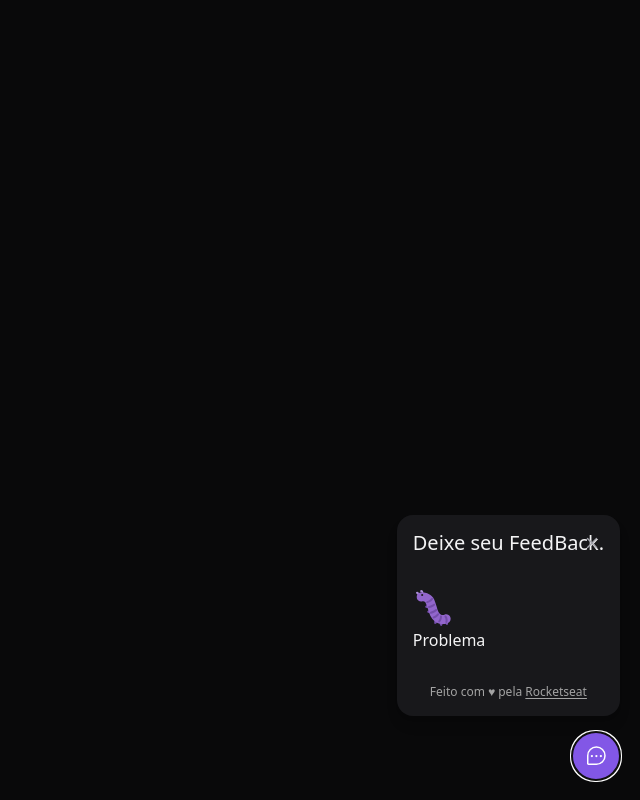
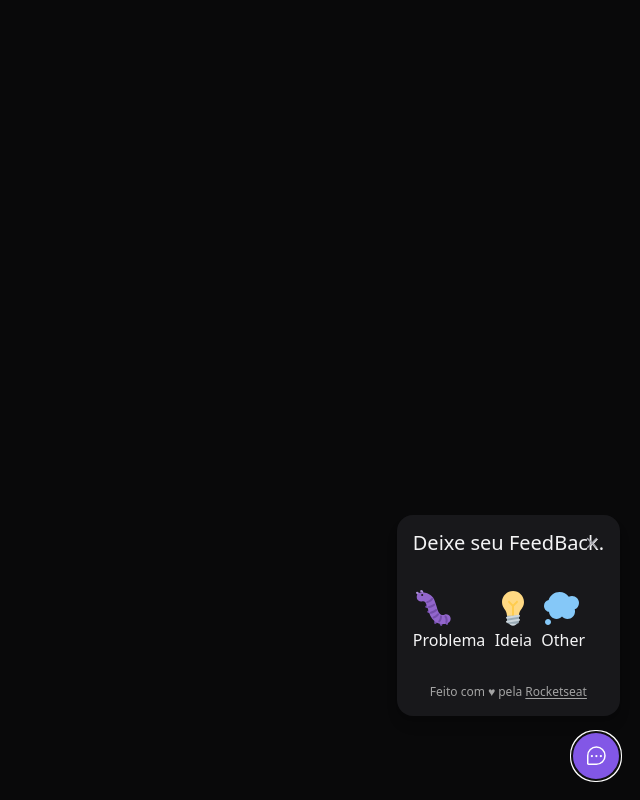
Before and after one commit to marcos-viny/Rocketseat, a React (Vite) app in the folder web/: page / in a window 1280 px wide. Both pictures are taken after a click on the button "FeedBack". Shown: the whole page, without its empty margins (640-1280 px from the left). Built offline with nearby package versions, Linux system fonts and the light colour scheme.

Commit message:
ajsuste no array

```diff
--- a/web/src/components/WidgetForm.tsx
+++ b/web/src/components/WidgetForm.tsx
@@ -11,7 +11,23 @@ const feedbackTypes: Array<any> = [
         title: 'Problema',
         image: {
             source: bugImageURL,
-            alt: 'Problema'
+            alt: 'Imagem de um inseto'
+        }
+    },
+    {
+        name:"IDEIA",
+        title: 'Ideia',
+        image: {
+            source: ideiaImageURL,
+            alt: 'Imagem de uma lâmpada'
+        }
+    },
+    {
+        name:"OTHER",
+        title: 'Other',
+        image: {
+            source: thoughtImageURL,
+            alt: 'Imagem de um balão de pensamento'
         }
     }
 ];
@@ -29,8 +45,6 @@ export function WidGetForm() {
 
         <div className=" flex py-8 gap-2 w-full">
             { feedbackTypes.map((value:any, index:number) => {
-                console.log('Key', index);
-                // console.log('value', value);
 
                 return (
                     <button key={index}>
```
